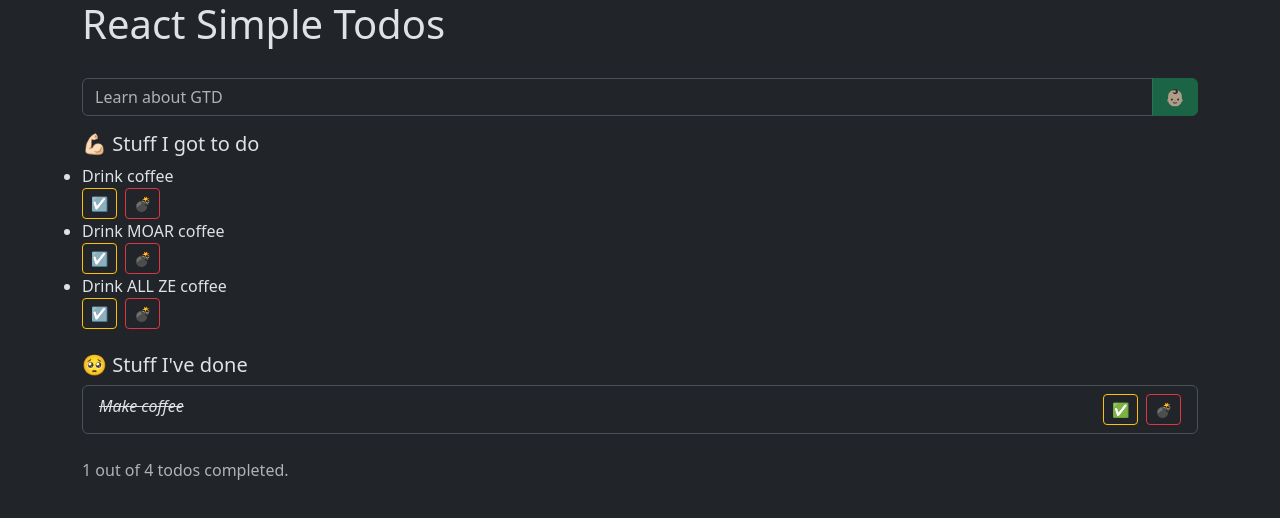
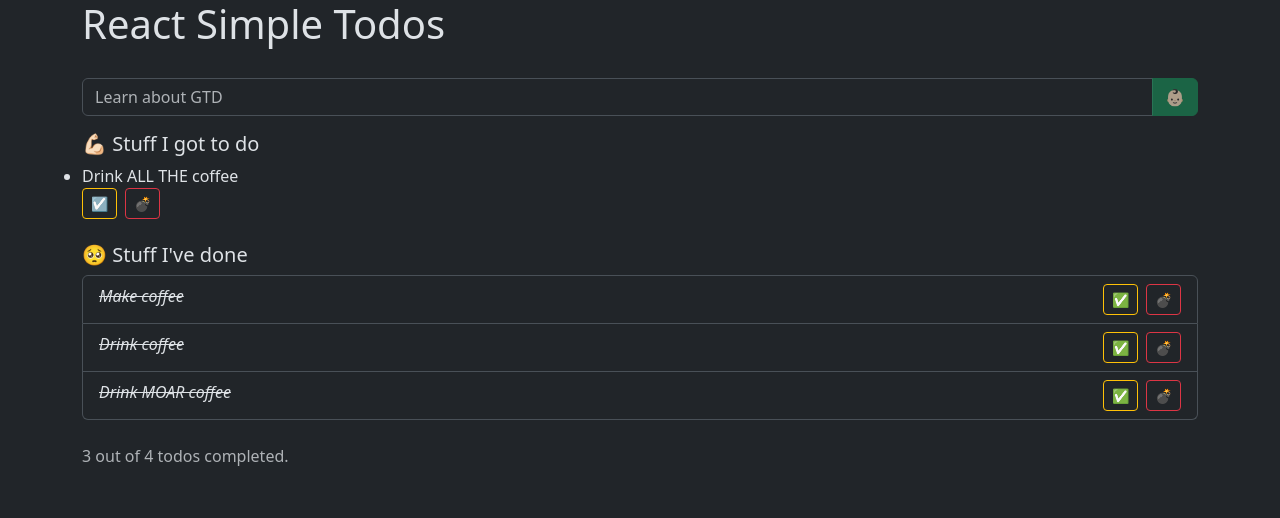
Before and after one commit to MohammadMzien2/Javascript-f-rdjupning, a React (Vite) app in the folder 02-react-simple-todos/: page / in a window 1280 px wide. Shown: the top 518 px of the page. Built offline with nearby package versions, Linux system fonts and the light colour scheme; data requests are answered from the project's data file; the HTML template or start-up script is replaced by a standard one.

Commit message:
Added json-server + database. Also get todos from API.

```diff
--- /dev/null
+++ b/02-react-simple-todos/data/db.json
@@ -0,0 +1,24 @@
+{
+  "todos": [
+    {
+      "id": 1,
+      "title": "Make coffee",
+      "completed": true
+    },
+    {
+      "id": 2,
+      "title": "Drink coffee",
+      "completed": true
+    },
+    {
+      "id": 3,
+      "title": "Drink MOAR coffee",
+      "completed": true
+    },
+    {
+      "id": 4,
+      "title": "Drink ALL THE coffee",
+      "completed": false
+    }
+  ]
+}
--- a/02-react-simple-todos/package.json
+++ b/02-react-simple-todos/package.json
@@ -7,11 +7,15 @@
     "dev": "vite",
     "build": "tsc && vite build",
     "lint": "eslint . --ext ts,tsx --report-unused-disable-directives --max-warnings 0",
-    "preview": "vite preview"
+    "preview": "vite preview",
+    "server": "json-server --watch data/db.json --port 3000"
   },
   "dependencies": {
+    "axios": "^1.6.8",
     "bootstrap": "^5.3.3",
+    "json-server": "^1.0.0-alpha.23",
     "react": "^18.2.0",
+    "react-axios": "^2.0.6",
     "react-dom": "^18.2.0",
     "sass": "^1.76.0"
   },
--- a/02-react-simple-todos/src/App.tsx
+++ b/02-react-simple-todos/src/App.tsx
@@ -2,28 +2,23 @@ import { useEffect, useState } from "react";
 import AddNewTodoForm from "./components/AddNewTodoForm";
 import TodoCounter from "./components/TodoCounter";
 import TodoList from "./components/TodoList";
+import * as TodosAPI from "./services/TodoAPI";
 import { Todo } from "./types/Todo";
 import "./assets/App.scss";
 
 function App() {
-	const [todos, setTodos] = useState<Todo[]>([
-		{ id: 1, title: "Make coffee", completed: true },
-		{ id: 2, title: "Drink coffee", completed: false },
-		{ id: 3, title: "Drink MOAR coffee", completed: false },
-		{ id: 4, title: "Drink ALL ZE coffee", completed: false },
-	]);
+	const [todos, setTodos] = useState<Todo[]>([]);
 
 	const addTodo = (todo: Todo) => {
-		setTodos([...todos, todo]);
+		// FIX ME
 	}
 
 	const handleToggleTodo = (todo: Todo) => {
-		todo.completed = !todo.completed;
-		setTodos([...todos]);
+		// FIX ME
 	}
 
 	const handleDeleteTodo = (todo: Todo) => {
-		setTodos([...todos.filter(t => t !== todo)]);
+		// FIX ME
 	}
 
 	const finishedTodos = todos.filter(todo => todo.completed);
@@ -31,18 +26,16 @@ function App() {
 
 	console.log("Component is rendering");
 
-	// Our first side-effect
 	useEffect(() => {
-		// This code will only be executed **AFTER** the component has rendered
-		// AND if the length of unfinished todos has changed SINCE THE LAST RENDER
-		// console.log("🚨 The length of unfinished todos has changed!");
-		document.title = `${unfinishedTodos.length} todos unfinished 🇫🇮`;
-	}, [unfinishedTodos.length]);
+		const getTodos = async () => {
+			setTodos([]);
 
-	// This will only be executed when the component is mounted,
-	// and only AFTER the component has been rendered
-	useEffect(() => {
-		// console.log("Look mom, I'm a newly mounted component 👶🏻");
+			// make request to api
+			const data = await TodosAPI.getTodos();
+
+			setTodos(data);
+		}
+		getTodos();
 	}, []);
 
 	return (
--- /dev/null
+++ b/02-react-simple-todos/src/services/TodoAPI.ts
@@ -0,0 +1,34 @@
+/**
+ * Service for communicating with the json-server backend
+ */
+import axios from "axios";
+import { Todo } from "../types/Todo";
+
+const BASE_URL = "http://localhost:3000";
+
+/**
+ * Get all todos
+ */
+export const getTodos = async () => {
+	const res = await axios.get<Todo[]>(BASE_URL + "/todos");
+	return res.data;
+}
+
+/**
+ * Create a new todo
+ *
+ * @param data Object with properties and values for the new todo
+ */
+
+/**
+ * Update a todo
+ *
+ * @param todo_id Todo to update
+ * @param data Data to update todo with
+ */
+
+/**
+ * Delete a todo
+ *
+ * @param todo_id Todo to delete
+ */
```
Also changed, not shown: 1 other file (tests, documents, lock files or other folders).
